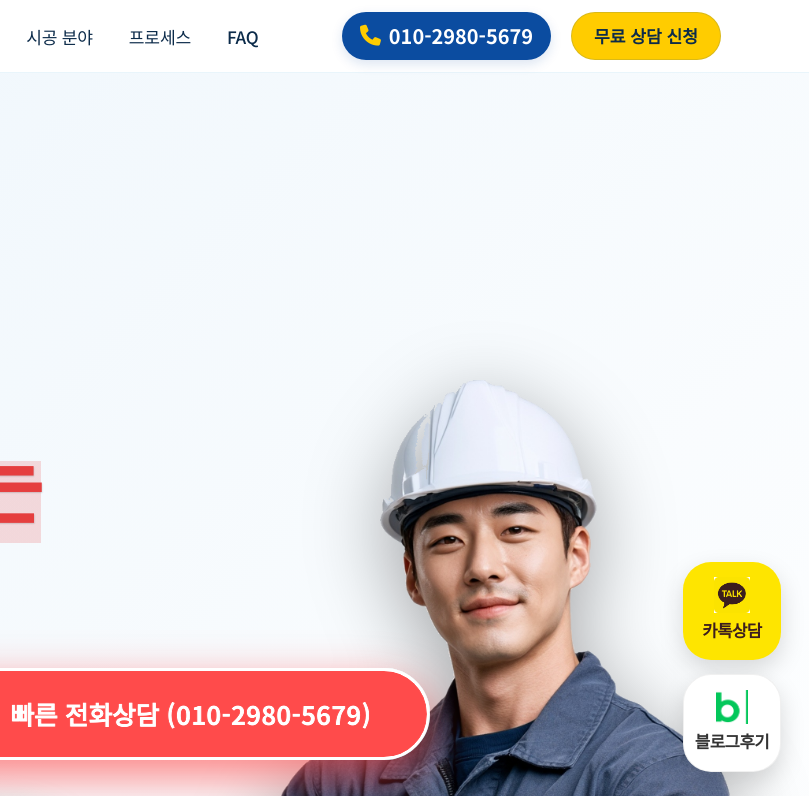
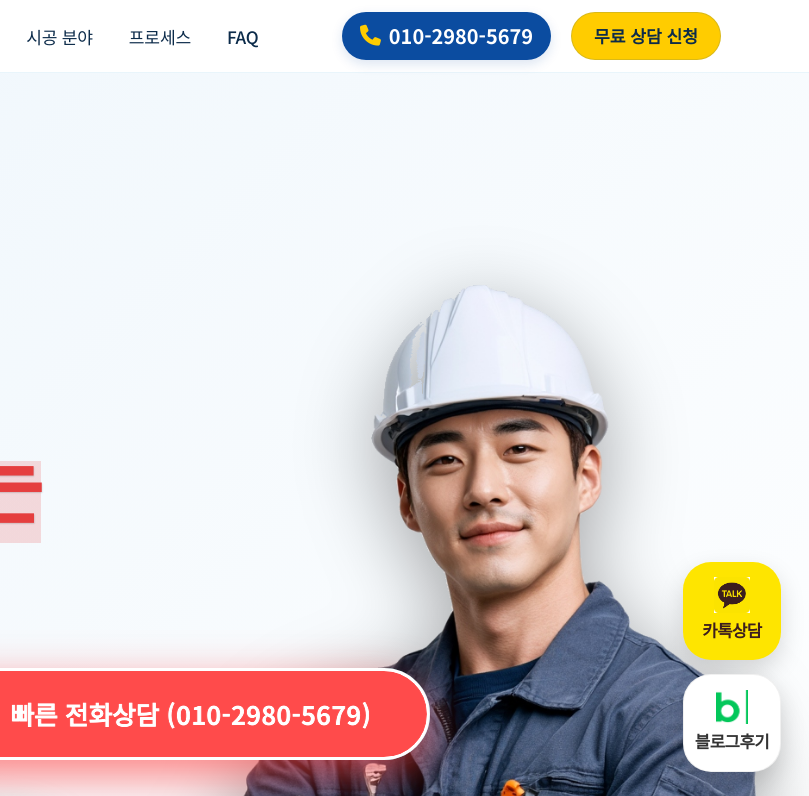
Before and after one commit to taeeun1112/website, a website: page index.html in a window 1280 px wide. Shown: the top 796 px of the page, 471-1280 px from the left. Drawn offline with Linux system fonts and the light colour scheme.

Commit message:
style: scale up hero image and align it flush against bottom sticky dark banner

```diff
--- a/style.css
+++ b/style.css
@@ -270,7 +270,6 @@ img { display: block; max-width: 100%; height: auto; }
     min-height: calc(100vh - 84px);
     display: flex;
     flex-direction: column;
-    justify-content: center;
 }
 
 .hero-main-area {
@@ -280,10 +279,11 @@ img { display: block; max-width: 100%; height: auto; }
     gap: 48px;
     max-width: 1600px;
     margin: 0 auto;
-    padding: 40px 16px;
+    padding: 40px 16px 0 16px;
     position: relative;
     z-index: 5;
     width: 100%;
+    flex-grow: 1;
 }
 
 .hero-feature-badges {
@@ -328,17 +328,17 @@ img { display: block; max-width: 100%; height: auto; }
 /* Left Photo Card (프레임 없이 투명 누끼 자체로 부유하게 처리) */
 .hero-photo-wrap {
     width: 100%;
-    max-width: 750px;
+    max-width: 820px;
     margin: 0 auto;
     background: transparent;
     position: relative;
     align-self: end;
-    margin-bottom: -40px;
+    margin-bottom: -15px;
 }
 .hero-photo-main {
     width: 100%;
     height: auto;
-    max-height: 750px;
+    max-height: 820px;
     object-fit: contain;
     display: block;
     transition: transform 0.6s ease;
```
